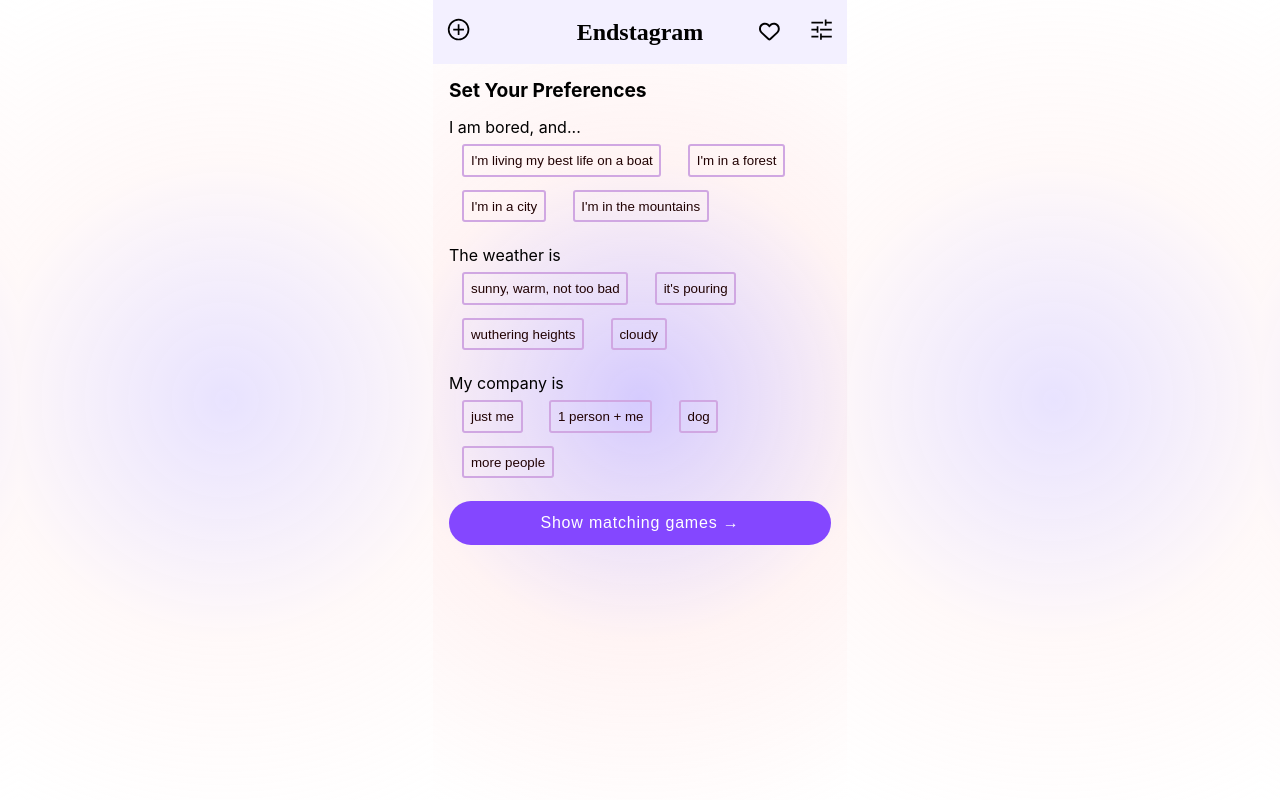
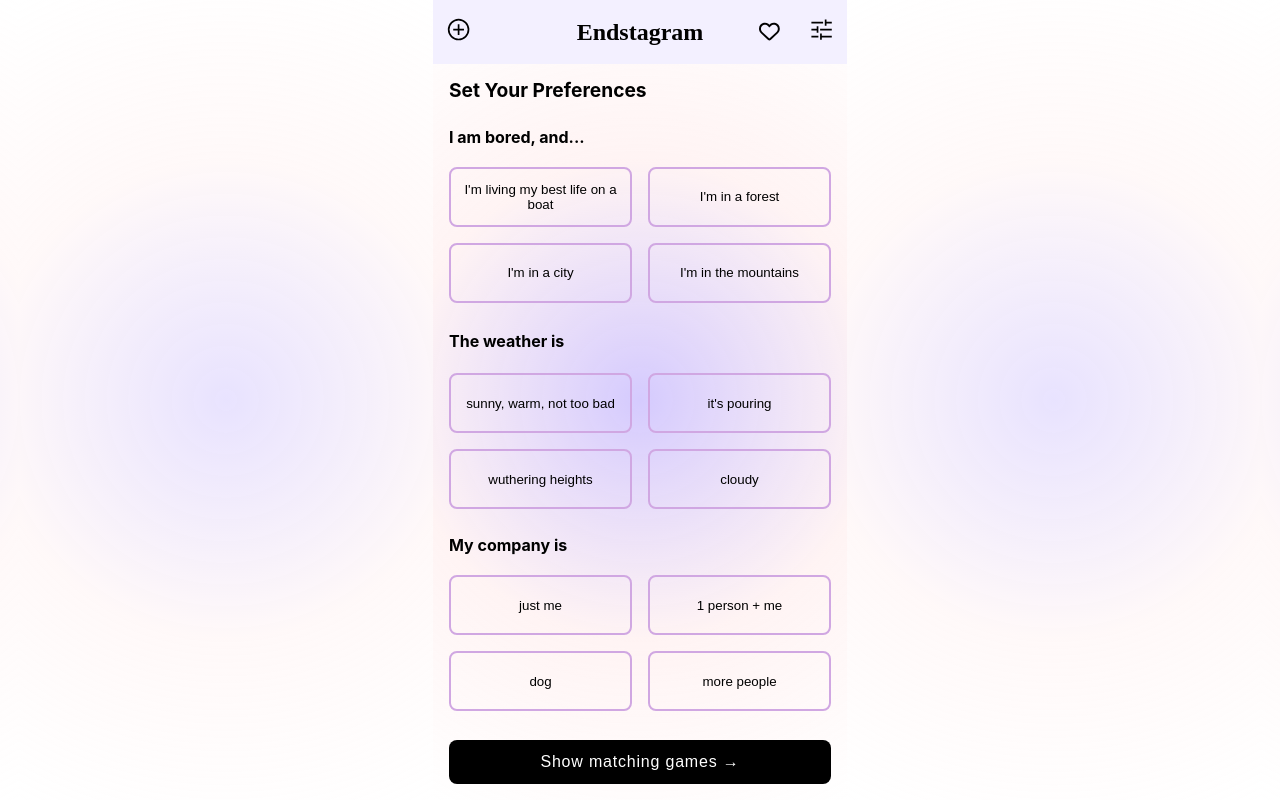
Before and after one commit to izabelladobielewska/capstone-project, a Next.js app: page /preferences-form in a window 1280 px wide. Built offline with nearby package versions, Linux system fonts and the light colour scheme; no server answers; the database is empty.

Commit message:
add css to the body

```diff
--- a/components/Header/index.js
+++ b/components/Header/index.js
@@ -48,6 +48,7 @@ const Nav = styled.header`
   height: 4rem;
   @media only screen and (min-width: 415px) {
     width: 414px;`;
+
 const BrandLink = styled(Link)`
   grid-column: 4 / span 2;
   place-self: center;
--- a/components/PreferencesButton/index.js
+++ b/components/PreferencesButton/index.js
@@ -26,9 +26,9 @@ export default function PreferencesButton({
 
 const Button = styled.button`
   background-color: ${(props) => (props.selected ? "#D0A7E2" : "transparent")};
-  border-radius: 3px;
+  border-radius: 8px;
   border: 2px solid #d0a7e2;
-  color: #210203;
-  margin: 0.5em 1em;
+  color: black;
+  // margin: 0.5em 1em;
   padding: 0.5em;
 `;
--- a/pages/preferences-form/index.js
+++ b/pages/preferences-form/index.js
@@ -19,9 +19,9 @@ export default function PreferencesForm({
 
   return (
     <Main>
-      <>
-        <StyledHeadline>Set Your Preferences</StyledHeadline>
-        <StyledText>I am bored, and...</StyledText>
+      <StyledHeadline>Set Your Preferences</StyledHeadline>
+      <StyledText>I am bored, and...</StyledText>
+      <OptionsContainer>
         {locations.map((location, i) => (
           <PreferencesButton
             key={location.value}
@@ -30,7 +30,9 @@ export default function PreferencesForm({
             setPreferences={setSelectedLocations}
           />
         ))}
-        <StyledText>The weather is</StyledText>
+      </OptionsContainer>
+      <StyledText>The weather is</StyledText>
+      <OptionsContainer>
         {weathers.map((weather, i) => (
           <PreferencesButton
             key={weather.value}
@@ -39,7 +41,9 @@ export default function PreferencesForm({
             setPreferences={setSelectedWeathers}
           />
         ))}
-        <StyledText>My company is </StyledText>
+      </OptionsContainer>
+      <StyledText>My company is </StyledText>{" "}
+      <OptionsContainer>
         {companions.map((company, i) => (
           <PreferencesButton
             key={company.value}
@@ -48,25 +52,40 @@ export default function PreferencesForm({
             setPreferences={setSelectedCompanions}
           />
         ))}
-      </>
-      <section>
+      </OptionsContainer>
+      <ButtonSection>
         <SubmitButton onClick={submitPreferences}>
           Show matching games &#8594;
         </SubmitButton>
-      </section>
+      </ButtonSection>
     </Main>
   );
 }
+const Main = styled.main`
+  display: grid;
+  height: 92vh;
+  grid-template-rows: auto auto auto 4rem;
+  padding: 1rem;
+`;
+const OptionsContainer = styled.div`
+  display: grid;
+  grid-template-columns: 1fr 1fr;
+  grid-template-rows: 60px 60px;
+  gap: 1rem;
+`;
 
 const StyledText = styled.p`
   font-size: 1rem;
-  padding-top: 1rem;
-  font-weight: normal;
+  align-self: center;
+  padding: 1rem 0;
+  font-weight: bold;
 `;
-const Main = styled.main`
-  padding: 1rem;
-`;
+
 const StyledHeadline = styled.p`
   font-size: 1.2rem;
   font-weight: bolder;
 `;
+
+const ButtonSection = styled.section`
+  align-self: end;
+`;
--- a/styles.js
+++ b/styles.js
@@ -80,11 +80,12 @@ export const StyledCheckbox = styled.input.attrs({ type: "checkbox" })`
 export const SubmitButton = styled.button`
   margin-top: 1rem;
   letter-spacing: 0.05em;
-  border-radius: 3rem;
+  border-radius: 8px;
   border: none;
   width: 100%;
   padding: 0.8rem 1rem;
-  background-color: #8447ff;
+  background-color: black;
+  bottom: 1rem;
   color: white;
   font-size: 1rem;
   font-weight: light;
```
